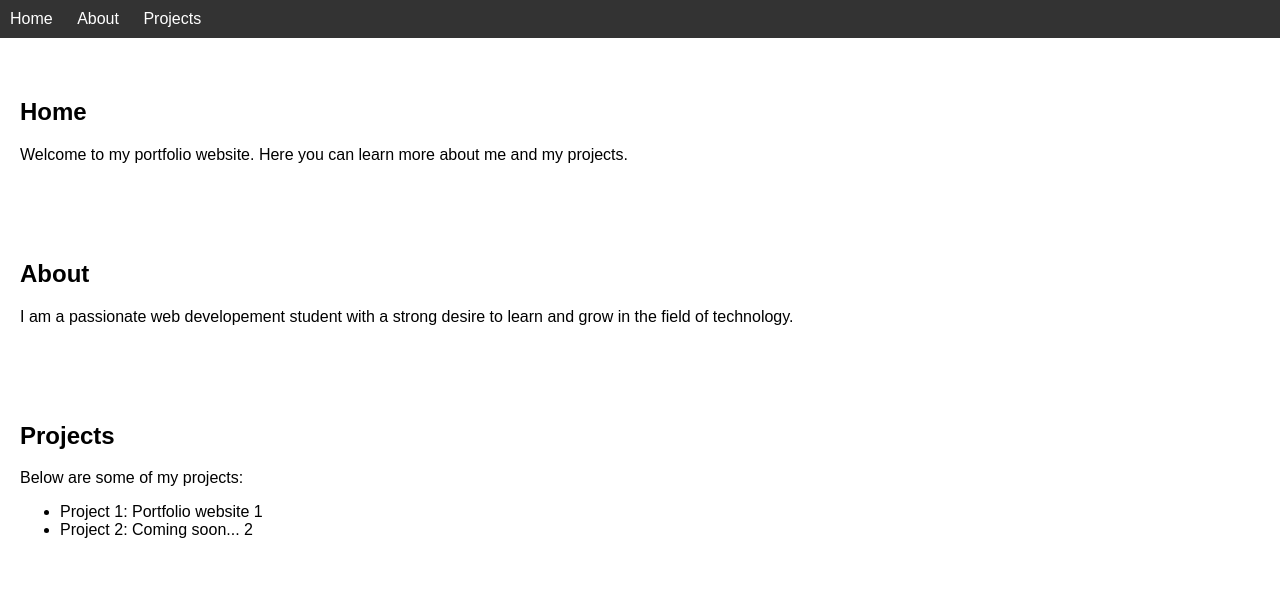
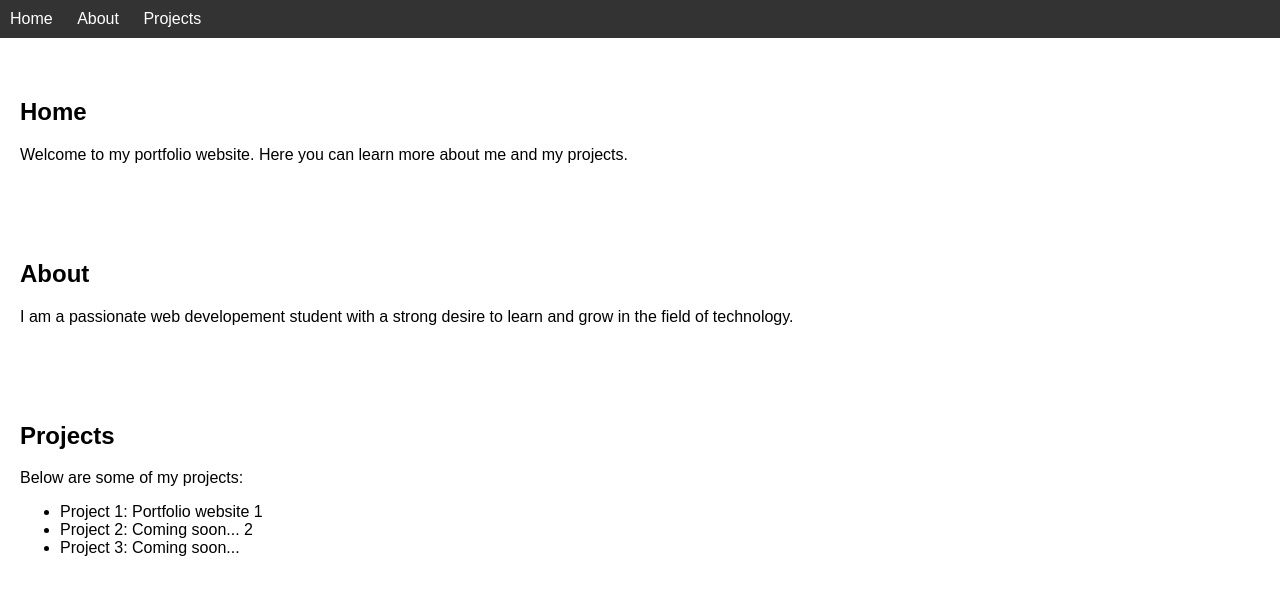
Before and after one commit to YanoTonny/PLP-Software-Development, a plain HTML site: page index.html in a window 1280 px wide. Drawn offline with Linux system fonts and the light colour scheme.

Commit message:
List edit

```diff
--- a/index.html
+++ b/index.html
@@ -61,6 +61,7 @@
     <ul>
         <li>Project 1: Portfolio website 1</li>
         <li>Project 2: Coming soon... 2</li>
+        <li>Project 3: Coming soon...</li>
     </ul>
 </section>
 
```
